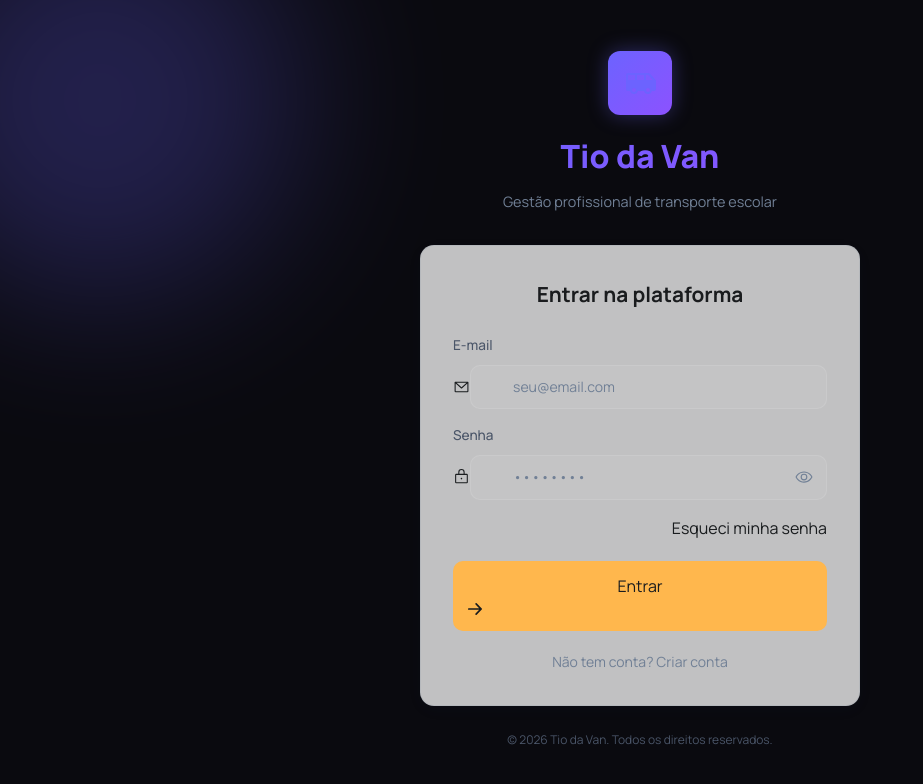
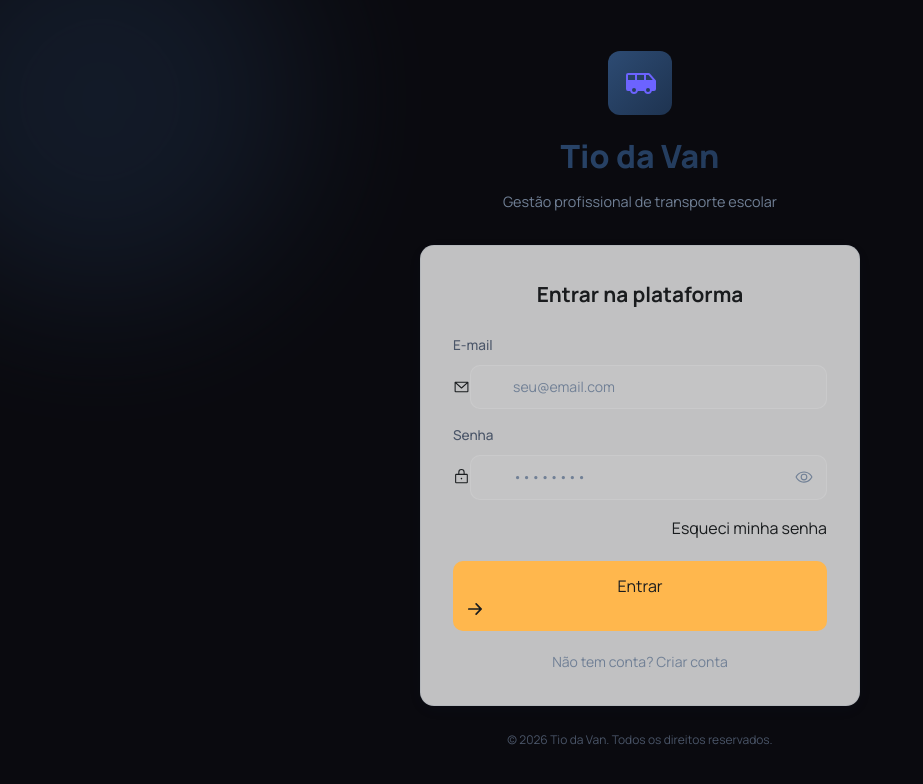
Before and after one commit to fosfosilvio-beep/Tio-da-van, a Next.js app in the folder tio-da-van-app/: page /login in a window 1280 px wide. Shown: the top 784 px of the page, without its empty margins (0-923 px from the left). Built offline with nearby package versions, Linux system fonts and the light colour scheme; no server answers.

Commit message:
refactor(ui): align responsavel layout with Stitch generated screens (no purple)

```diff
--- a/tio-da-van-app/src/app/(responsavel)/meu-painel/page.tsx
+++ b/tio-da-van-app/src/app/(responsavel)/meu-painel/page.tsx
@@ -34,7 +34,7 @@ type NotifItem = {
 const STATUS_CONFIG = {
   aguardando:    { label: 'Aguardando van',    icon: <Clock size={20} weight="fill" />,       color: '#ffd93d', bg: 'rgba(255,217,61,0.15)' },
   embarcado:     { label: 'Na van agora',       icon: <Van size={20} weight="fill" />,         color: '#00d4aa', bg: 'rgba(0,212,170,0.15)' },
-  desembarcado:  { label: 'Chegou ao destino', icon: <CheckCircle size={20} weight="fill" />, color: '#6c63ff', bg: 'rgba(108,99,255,0.15)' },
+  desembarcado:  { label: 'Chegou ao destino', icon: <CheckCircle size={20} weight="fill" />, color: '#2d4b73', bg: 'rgba(45,75,115,0.15)' },
 }
 
 const TIPO_ICON: Record<string, string> = {
--- a/tio-da-van-app/src/app/globals.css
+++ b/tio-da-van-app/src/app/globals.css
@@ -201,7 +201,7 @@ body {
   --shadow-xl: 0 16px 40px rgba(0,0,0,0.18);
   --shadow-card: 0 2px 8px rgba(45,75,115,0.08);
   --shadow-card-hover: 0 6px 20px rgba(45,75,115,0.15);
-  --shadow-glow-purple: 0 0 20px rgba(108,99,255,0.35);
+  --shadow-glow-primary: 0 0 20px rgba(45,75,115,0.35);
   --font-primary: 'Manrope', -apple-system, BlinkMacSystemFont, 'Segoe UI', sans-serif;
   --font-display: 'Manrope', -apple-system, BlinkMacSystemFont, 'Segoe UI', sans-serif;
   --sidebar-width: 260px;
@@ -219,7 +219,7 @@ body {
   --text-muted: #718096;
   --text-on-primary: #ffffff;
 
-  --accent-primary: #6c63ff;
+  --accent-primary: #2d4b73;
   --accent-success: #2ecc71;
   --accent-warning: #ffb74d;
   --accent-danger: #e74c3c;
@@ -231,7 +231,7 @@ body {
   --glass-bg: rgba(255, 255, 255, 0.06);
   --glass-border: rgba(255, 255, 255, 0.12);
 
-  --gradient-primary: linear-gradient(135deg, #6c63ff 0%, #8c52ff 100%);
+  --gradient-primary: linear-gradient(135deg, #2d4b73 0%, #1e3350 100%);
   --gradient-sidebar: linear-gradient(180deg, #2d4b73 0%, #1e3350 100%);
   --gradient-accent: linear-gradient(135deg, #ffb74d 0%, #f09000 100%);
 
@@ -279,7 +279,7 @@ body {
 .input-dark:focus {
   background: rgba(255, 255, 255, 0.08);
   border-color: var(--accent-primary);
-  box-shadow: 0 0 0 3px rgba(108, 99, 255, 0.15);
+  box-shadow: 0 0 0 3px rgba(45, 75, 115, 0.15);
 }
 
 /* ============================================================
@@ -625,12 +625,12 @@ tbody tr:hover { background: rgba(45,75,115,0.03); }
 .sidebar-nav-item:hover { background: var(--glass-bg); color: white; }
 
 .sidebar-nav-item-active {
-  background: rgba(108, 99, 255, 0.15);
-  color: var(--accent-primary);
-  border: 1px solid rgba(108, 99, 255, 0.2);
+  background: rgba(45, 75, 115, 0.15);
+  color: var(--color-accent);
+  border: 1px solid rgba(45, 75, 115, 0.2);
 }
 
-.sidebar-nav-item-active:hover { background: rgba(108, 99, 255, 0.2); color: var(--accent-primary); }
+.sidebar-nav-item-active:hover { background: rgba(45, 75, 115, 0.2); color: var(--color-accent); }
 
 .sidebar-nav-indicator {
   position: absolute;
@@ -760,7 +760,7 @@ tbody tr:hover { background: rgba(45,75,115,0.03); }
   color: white;
   overflow: hidden;
   text-decoration: none;
-  border: 2px solid rgba(108, 99, 255, 0.4);
+  border: 2px solid rgba(45, 75, 115, 0.4);
   transition: var(--transition-fast);
   margin-left: 8px;
 }
@@ -772,6 +772,6 @@ tbody tr:hover { background: rgba(45,75,115,0.03); }
    RESPONSÁVEL HEADER
    ============================================================ */
 @keyframes pulse-glow {
-  0%, 100% { box-shadow: 0 0 0 0 rgba(108,99,255,0.4); }
-  50% { box-shadow: 0 0 0 8px rgba(108,99,255,0); }
+  0%, 100% { box-shadow: 0 0 0 0 rgba(255,183,77,0.4); }
+  50% { box-shadow: 0 0 0 8px rgba(255,183,77,0); }
 }
```
